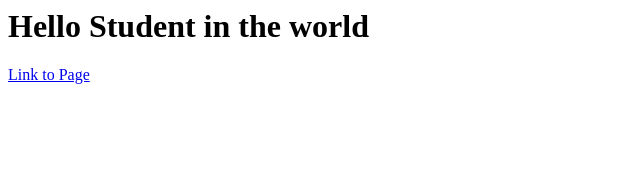
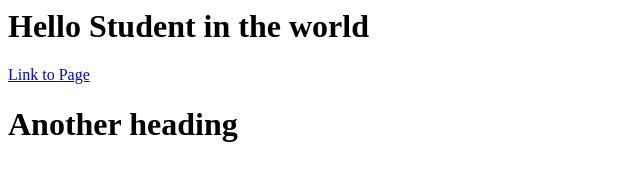
Before and after one commit to paramony/test, a plain HTML site: page Index.html in a window 1280 px wide. Shown: the whole page, without its empty margins (0-640 px from the left). Drawn offline with Linux system fonts and the light colour scheme.

Commit message:
add h1 to index html

```diff
--- a/Index.html
+++ b/Index.html
@@ -2,5 +2,6 @@
 <body>
 <h1>Hello Student in the world</h1>
 <a href="Page.html">Link to Page</a>
+  <h1>Another heading</h1>
 </body>
 </html>
```
